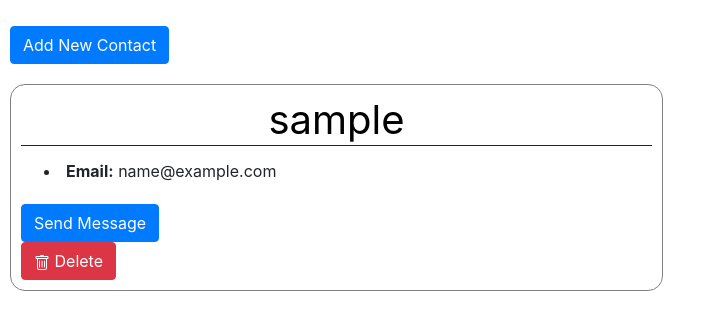
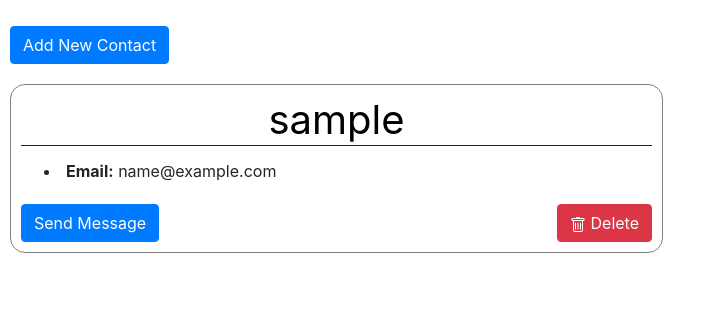
Before and after one commit to Coreyboy1820/CMPE131-Project, a Flask app: page / in a window 1280 px wide. Shown: the part 54-384 px from the top of the page, without its empty margins (0-716 px from the left). Run offline with Flask 3, Linux system fonts and the light colour scheme; the visitor is signed in with stand-in values (Sample User, id 1); tables that the repository leaves empty hold one stand-in row (values such as "Sample post"); some libraries are stand-ins or nearby versions.

Commit message:
Align delete button and send message button in addContact

```diff
--- a/app/templates/home.html
+++ b/app/templates/home.html
@@ -21,11 +21,12 @@
                     </ul>
                     {{update_contact.submitted(style="display:none")}}
                     </form>
+                    <div style=" display: flex; justify-content: space-between; flex-direction: row;">
                     <form action="/home" method="POST">
                         {{ message_contact.contactId(value=user.contactId, style="display:none;") }}
                         {{ message_contact.submit(class="btn btn-primary") }}
                     </form>
-                    <form action="/home" method="POST">
+                    <form action="/home" method="POST" >
                         <input type="hidden" value="True" name="isdelete">
                         <input type="hidden" name="deletedUserContactId" value="{{user.id}}">
                         <button name="button" type="submit" class="btn btn-danger"> <i class="bi bi-trash">
@@ -36,6 +37,7 @@
 
                         </i>Delete</button>
                     </form>
+                </div>
                 </div>
             {% endfor %}
 
```
